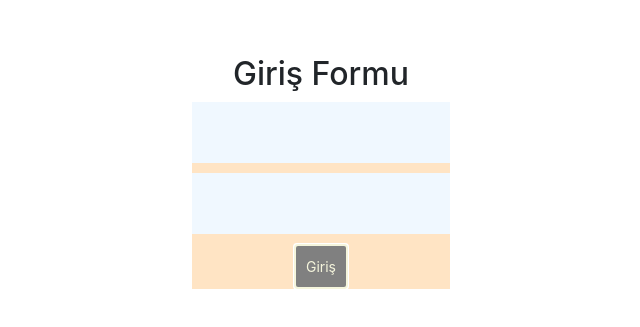
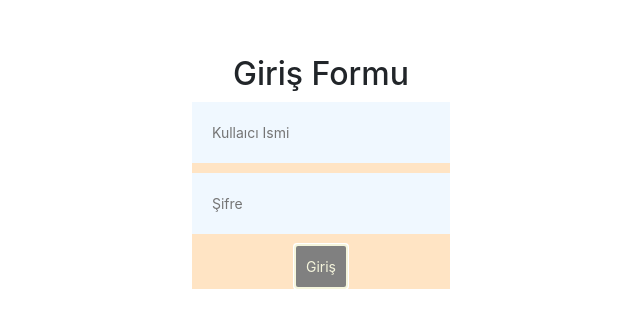
Before and after one commit to FatmaKalkan/iris-app, a React (Create React App) app: page / in a window 1280 px wide. Shown: the part 203-530 px from the top of the page, without its empty margins (319-959 px from the left). Built offline with nearby package versions, Linux system fonts and the light colour scheme.

Commit message:
login page added Input

```diff
--- a/src/App.js
+++ b/src/App.js
@@ -3,15 +3,29 @@ import "./App.css";
 import Input  from "./components/input/Input";
 import Button  from "./components/button/Button";
 import Form from "./components/form/Form";
+import userEvent from "@testing-library/user-event";
+import { useState } from "react";
 
 function App()
 {
+    const [user ,setUser]=useState({name:"",password:""})
+    const handleChange=(e)=>{
+     setUser({...user,name: e.target.value});
+     console.log(user);
+    }
 return(
 <div className="App">
 <h2>Giriş Formu</h2>
 <Form>
-    <Input />
-    <Input />
+    <Input type={"text"}
+    value={user.name}
+     placeHolder={"Kullaıcı Ismi"}
+     onChange={handleChange}/>
+    <Input
+    type={"password"}
+    value={user.password}
+    placeHolder={"Şifre"}
+    onChange={handleChange}/>
     <Button />
 </Form>
 </div>
--- a/src/components/input/Input.js
+++ b/src/components/input/Input.js
@@ -1,8 +1,8 @@
 import React  from "react";
 import "./input.css";
 
-function Input(){
-return(<input className="input" type="text"/>
+function Input({type,placeHolder,onChange}){
+return(<input className="input" type={type} placeholder={placeHolder} onChange={onChange}/>
 );
 
 }
```
